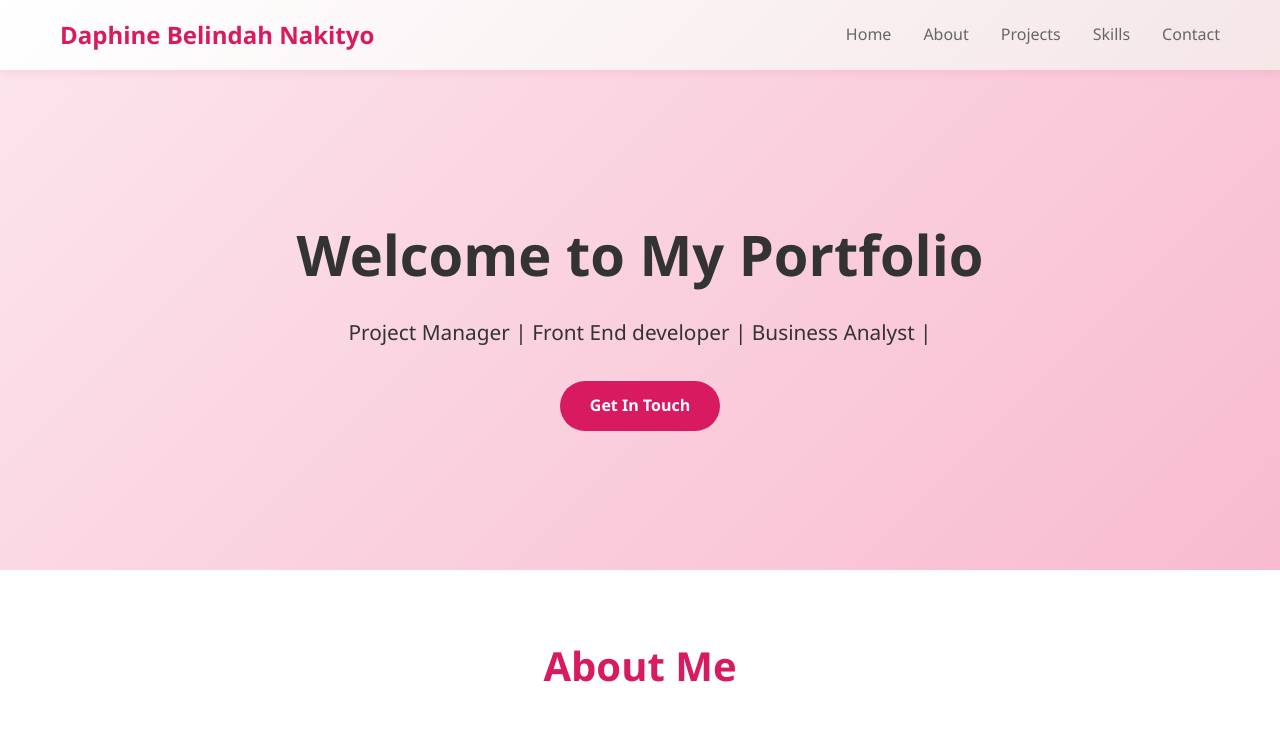
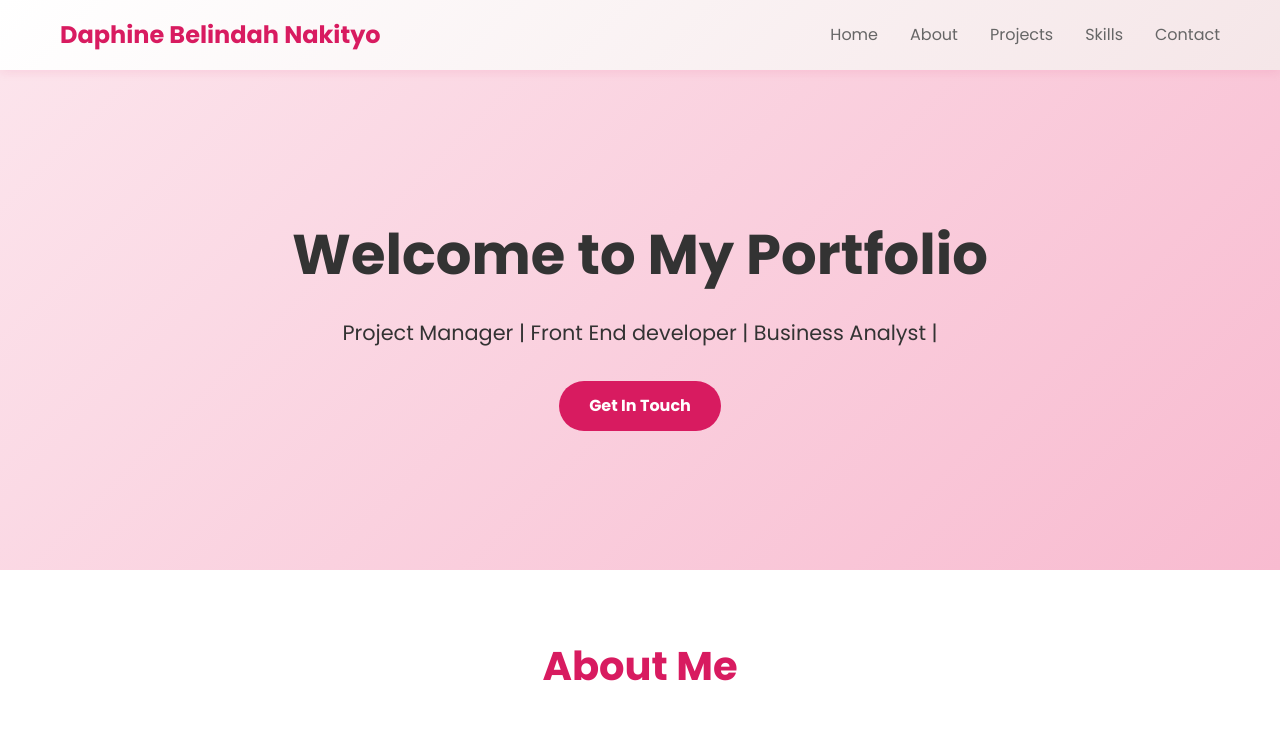
Before and after one commit to daphine19/daphine-nakityo.gihub.io, a plain HTML site: page index.html in a window 1280 px wide. Shown: the top 743 px of the page. Drawn offline with Linux system fonts and the light colour scheme.

Commit message:
Update index.html

```diff
--- a/index.html
+++ b/index.html
@@ -4,6 +4,7 @@
     <meta charset="UTF-8">
     <meta name="viewport" content="width=device-width, initial-scale=1.0">
     <title>Daphine Belindah Nakityo - Portfolio</title>
+    <link href="https://fonts.googleapis.com/css2?family=Poppins:wght@300;400;600;700&display=swap" rel="stylesheet">
     <style>
         * {
             margin: 0;
@@ -12,7 +13,7 @@
         }
 
         body {
-            font-family: 'Segoe UI', Tahoma, Geneva, Verdana, sans-serif;
+            font-family: 'Poppins', 'Georgia', serif;
             line-height: 1.6;
             color: #333;
             background: #fef5f9;
```
